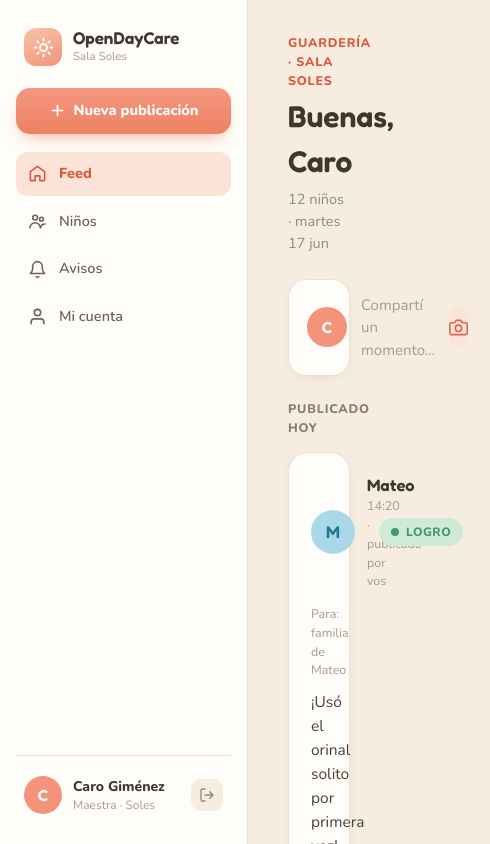
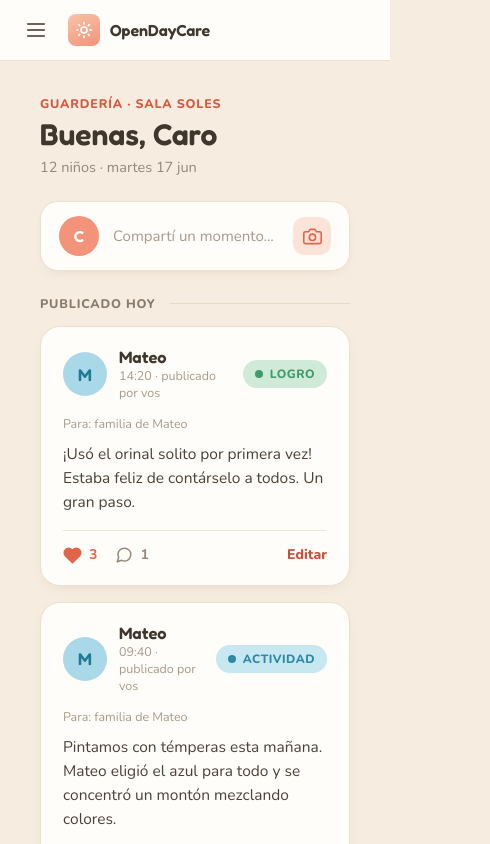
Before and after one commit to jbs-code/06-open-daycare, a Next.js app: page / in a window 390 px wide. Shown: the top 844 px of the page, 490 px wide, since content can reach past the window. Built offline with nearby package versions, Linux system fonts and the light colour scheme.

Commit message:
Update Sidebar component to utilize SidebarContent for improved structure and maintainability. Add MenuIcon component to icons.tsx and set line-height to normal in globals.css for consistent typography.

```diff
--- a/app/globals.css
+++ b/app/globals.css
@@ -66,6 +66,8 @@
 body {
   background-color: var(--color-page);
   color: var(--color-foreground);
+  /* El mockup no fija line-height (usa `normal`); el preflight de Tailwind pone 1.5 */
+  line-height: normal;
 }
 
 ::-webkit-scrollbar {
--- a/app/page.tsx
+++ b/app/page.tsx
@@ -2,12 +2,14 @@ import { ComposerCard } from "@/features/feed/ComposerCard";
 import { FeedHeader } from "@/features/feed/FeedHeader";
 import { PostCard } from "@/features/feed/PostCard";
 import { SectionLabel } from "@/features/feed/SectionLabel";
+import { MobileSidebar } from "@/features/sidebar/MobileSidebar";
 import { Sidebar } from "@/features/sidebar/Sidebar";
 import { currentUser, feedDateLabel, feedPosts } from "@/lib/mockData";
 
 export default function Home() {
   return (
-    <div className="flex min-h-screen bg-page">
+    <div className="flex min-h-screen flex-col bg-page md:flex-row">
+      <MobileSidebar user={currentUser} />
       <Sidebar user={currentUser} />
       <main className="min-w-0 flex-1">
         <div className="mx-auto w-full max-w-[760px] px-10 pt-[34px] pb-20">
--- a/components/icons.tsx
+++ b/components/icons.tsx
@@ -197,6 +197,22 @@ export function UserIcon({ className }: IconProps) {
   );
 }
 
+export function MenuIcon({ className }: IconProps) {
+  return (
+    <svg
+      className={className}
+      viewBox="0 0 24 24"
+      fill="none"
+      stroke="currentColor"
+      strokeWidth={2.2}
+      strokeLinecap="round"
+      aria-hidden="true"
+    >
+      <path d="M4 6h16M4 12h16M4 18h16" />
+    </svg>
+  );
+}
+
 export function LogoutIcon({ className }: IconProps) {
   return (
     <svg
--- /dev/null
+++ b/features/sidebar/MobileSidebar.tsx
@@ -0,0 +1,56 @@
+"use client";
+
+import { useState } from "react";
+import { MenuIcon, SunIcon } from "@/components/icons";
+import type { CurrentUser } from "@/lib/mockData";
+import { SidebarContent } from "./SidebarContent";
+
+// Versión móvil del sidebar (bajo md): barra superior + drawer superpuesto
+export function MobileSidebar({ user }: { user: CurrentUser }) {
+  const [isOpen, setIsOpen] = useState(false);
+  const close = () => setIsOpen(false);
+
+  return (
+    <>
+      <header className="sticky top-0 z-30 flex items-center gap-3 border-b border-border bg-surface px-4 py-2.5 md:hidden">
+        <button
+          type="button"
+          onClick={() => setIsOpen(true)}
+          aria-label="Abrir menú"
+          aria-expanded={isOpen}
+          className="flex size-10 flex-none items-center justify-center rounded-xl text-nav"
+        >
+          <MenuIcon className="size-6" />
+        </button>
+        <a href="#" className="flex items-center gap-2.5">
+          <span className="flex size-8 flex-none items-center justify-center rounded-lg bg-[linear-gradient(155deg,#F8C3A8,#F2937A)]">
+            <SunIcon className="size-[18px] text-white" />
+          </span>
+          <span className="font-fredoka text-[16px] font-semibold text-foreground">
+            OpenDayCare
+          </span>
+        </a>
+      </header>
+
+      {/* Overlay: cierra el drawer al tocarlo */}
+      <div
+        onClick={close}
+        aria-hidden="true"
+        className={`fixed inset-0 z-40 bg-black/40 transition-opacity duration-200 md:hidden ${
+          isOpen ? "opacity-100" : "pointer-events-none opacity-0"
+        }`}
+      />
+
+      {/* Panel deslizante desde la izquierda */}
+      <aside
+        inert={!isOpen}
+        aria-label="Menú principal"
+        className={`fixed inset-y-0 left-0 z-50 flex w-[280px] flex-col border-r border-border bg-surface px-4 py-6 transition-transform duration-200 ease-out md:hidden ${
+          isOpen ? "translate-x-0" : "-translate-x-full"
+        }`}
+      >
+        <SidebarContent user={user} onNavigate={close} />
+      </aside>
+    </>
+  );
+}
--- a/features/sidebar/Sidebar.tsx
+++ b/features/sidebar/Sidebar.tsx
@@ -1,91 +1,11 @@
-import type { ComponentType } from "react";
-import {
-  BellIcon,
-  HomeIcon,
-  LogoutIcon,
-  PlusIcon,
-  SunIcon,
-  UserIcon,
-  UsersIcon,
-} from "@/components/icons";
 import type { CurrentUser } from "@/lib/mockData";
+import { SidebarContent } from "./SidebarContent";
 
-interface NavItem {
-  label: string;
-  Icon: ComponentType<{ className?: string }>;
-  active?: boolean;
-}
-
-// Las pantallas aún no existen → href="#" para no romper con 404 (SPEC 01)
-const NAV_ITEMS: NavItem[] = [
-  { label: "Feed", Icon: HomeIcon, active: true },
-  { label: "Niños", Icon: UsersIcon },
-  { label: "Avisos", Icon: BellIcon },
-  { label: "Mi cuenta", Icon: UserIcon },
-];
-
+// Sidebar desktop: sticky, 248px. Bajo md se oculta (lo reemplaza MobileSidebar)
 export function Sidebar({ user }: { user: CurrentUser }) {
   return (
-    <aside className="sticky top-0 flex h-screen w-[248px] flex-none flex-col border-r border-border bg-surface px-4 py-6">
-      <a href="#" className="flex items-center gap-[11px] px-2 pt-1 pb-[22px]">
-        <span className="flex size-[38px] flex-none items-center justify-center rounded-xl bg-[linear-gradient(155deg,#F8C3A8,#F2937A)]">
-          <SunIcon className="size-[21px] text-white" />
-        </span>
-        <span>
-          <span className="block font-fredoka text-[17px] leading-none font-semibold text-foreground">
-            OpenDayCare
-          </span>
-          <span className="mt-0.5 block text-[11.5px] text-muted">
-            {user.roomName}
-          </span>
-        </span>
-      </a>
-
-      <a
-        href="#"
-        className="mb-[18px] flex w-full items-center justify-center gap-2 rounded-[14px] bg-[linear-gradient(180deg,#F4977E,#EE8164)] p-3 text-[14.5px] font-extrabold text-white shadow-[0_8px_18px_-8px_rgba(238,129,100,0.75)]"
-      >
-        <PlusIcon className="size-[17px]" />
-        Nueva publicación
-      </a>
-
-      <nav className="flex flex-1 flex-col gap-1">
-        {NAV_ITEMS.map(({ label, Icon, active }) => (
-          <a
-            key={label}
-            href="#"
-            className={`flex items-center gap-3 rounded-xl px-3 py-[11px] text-[14.5px] ${
-              active
-                ? "bg-coral-soft font-extrabold text-coral-deep"
-                : "font-semibold text-nav"
-            }`}
-          >
-            <Icon className="size-[19px]" />
-            {label}
-          </a>
-        ))}
-      </nav>
-
-      <div className="mt-2.5 border-t border-border pt-3.5">
-        <div className="flex items-center gap-[11px] px-2 py-1.5">
-          <span className="flex size-[38px] flex-none items-center justify-center rounded-full bg-coral-bright font-fredoka text-base font-semibold text-white">
-            {user.initial}
-          </span>
-          <span className="min-w-0 flex-1">
-            <span className="block text-sm font-extrabold text-foreground">
-              {user.fullName}
-            </span>
-            <span className="block text-xs text-muted">{user.role}</span>
-          </span>
-          <a
-            href="#"
-            title="Cerrar sesión"
-            className="flex size-8 flex-none items-center justify-center rounded-[10px] bg-page text-muted-strong"
-          >
-            <LogoutIcon className="size-4" />
-          </a>
-        </div>
-      </div>
+    <aside className="sticky top-0 hidden h-screen w-[248px] flex-none flex-col border-r border-border bg-surface px-4 py-6 md:flex">
+      <SidebarContent user={user} />
     </aside>
   );
 }
--- /dev/null
+++ b/features/sidebar/SidebarContent.tsx
@@ -0,0 +1,100 @@
+import type { ComponentType } from "react";
+import {
+  BellIcon,
+  HomeIcon,
+  LogoutIcon,
+  PlusIcon,
+  SunIcon,
+  UserIcon,
+  UsersIcon,
+} from "@/components/icons";
+import type { CurrentUser } from "@/lib/mockData";
+
+interface NavItem {
+  label: string;
+  Icon: ComponentType<{ className?: string }>;
+  active?: boolean;
+}
+
+// Las pantallas aún no existen → href="#" para no romper con 404 (SPEC 01)
+const NAV_ITEMS: NavItem[] = [
+  { label: "Feed", Icon: HomeIcon, active: true },
+  { label: "Niños", Icon: UsersIcon },
+  { label: "Avisos", Icon: BellIcon },
+  { label: "Mi cuenta", Icon: UserIcon },
+];
+
+interface SidebarContentProps {
+  user: CurrentUser;
+  // En el drawer móvil cierra el panel al tocar cualquier link
+  onNavigate?: () => void;
+}
+
+export function SidebarContent({ user, onNavigate }: SidebarContentProps) {
+  return (
+    <>
+      <a href="#" onClick={onNavigate} className="flex items-center gap-[11px] px-2 pt-1 pb-[22px]">
+        <span className="flex size-[38px] flex-none items-center justify-center rounded-xl bg-[linear-gradient(155deg,#F8C3A8,#F2937A)]">
+          <SunIcon className="size-[21px] text-white" />
+        </span>
+        <span>
+          <span className="block font-fredoka text-[17px] leading-none font-semibold text-foreground">
+            OpenDayCare
+          </span>
+          <span className="mt-0.5 block text-[11.5px] text-muted">
+            {user.roomName}
+          </span>
+        </span>
+      </a>
+
+      <a
+        href="#"
+        onClick={onNavigate}
+        className="mb-[18px] flex w-full items-center justify-center gap-2 rounded-[14px] bg-[linear-gradient(180deg,#F4977E,#EE8164)] p-3 text-[14.5px] font-extrabold text-white shadow-[0_8px_18px_-8px_rgba(238,129,100,0.75)]"
+      >
+        <PlusIcon className="size-[17px]" />
+        Nueva publicación
+      </a>
+
+      <nav className="flex flex-1 flex-col gap-1">
+        {NAV_ITEMS.map(({ label, Icon, active }) => (
+          <a
+            key={label}
+            href="#"
+            onClick={onNavigate}
+            className={`flex items-center gap-3 rounded-xl px-3 py-[11px] text-[14.5px] ${
+              active
+                ? "bg-coral-soft font-extrabold text-coral-deep"
+                : "font-semibold text-nav"
+            }`}
+          >
+            <Icon className="size-[19px]" />
+            {label}
+          </a>
+        ))}
+      </nav>
+
+      <div className="mt-2.5 border-t border-border pt-3.5">
+        <div className="flex items-center gap-[11px] px-2 py-1.5">
+          <span className="flex size-[38px] flex-none items-center justify-center rounded-full bg-coral-bright font-fredoka text-base font-semibold text-white">
+            {user.initial}
+          </span>
+          <span className="min-w-0 flex-1">
+            <span className="block text-sm font-extrabold text-foreground">
+              {user.fullName}
+            </span>
+            <span className="block text-xs text-muted">{user.role}</span>
+          </span>
+          <a
+            href="#"
+            onClick={onNavigate}
+            title="Cerrar sesión"
+            className="flex size-8 flex-none items-center justify-center rounded-[10px] bg-page text-muted-strong"
+          >
+            <LogoutIcon className="size-4" />
+          </a>
+        </div>
+      </div>
+    </>
+  );
+}
```
